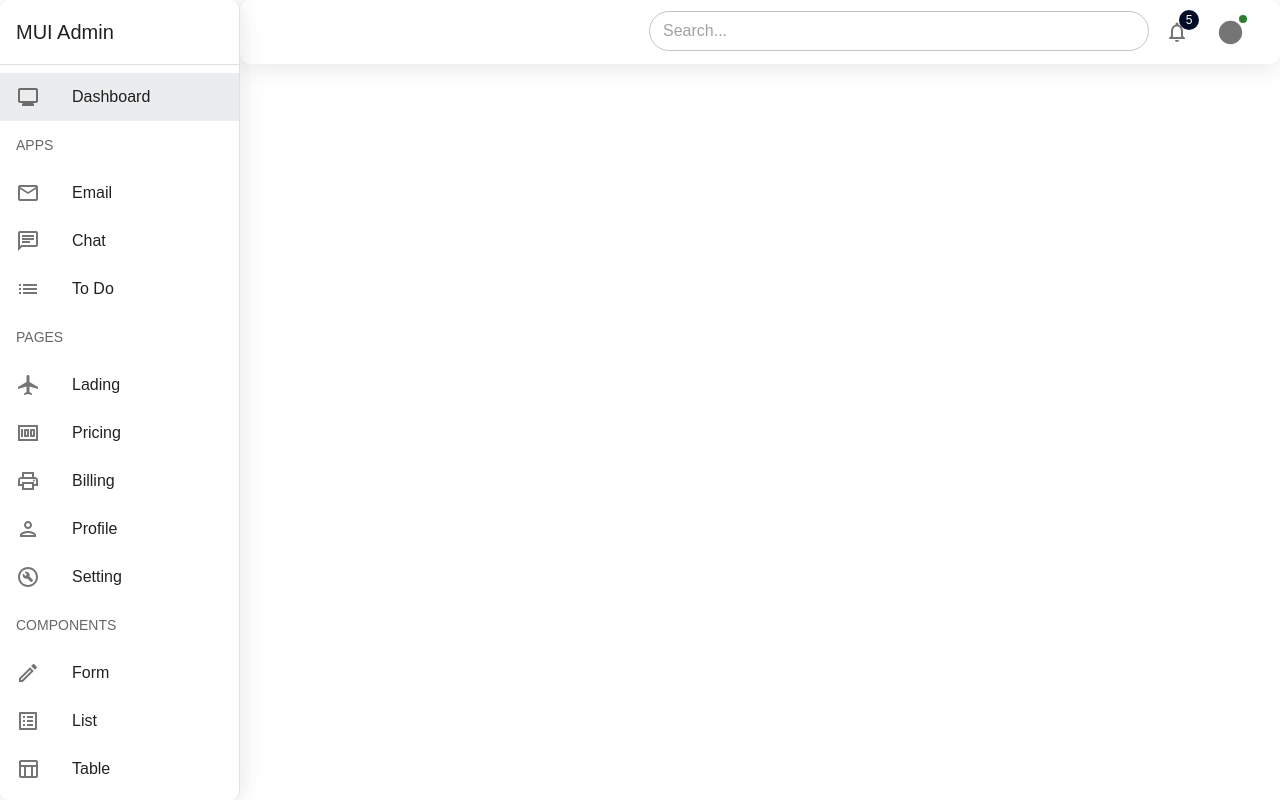
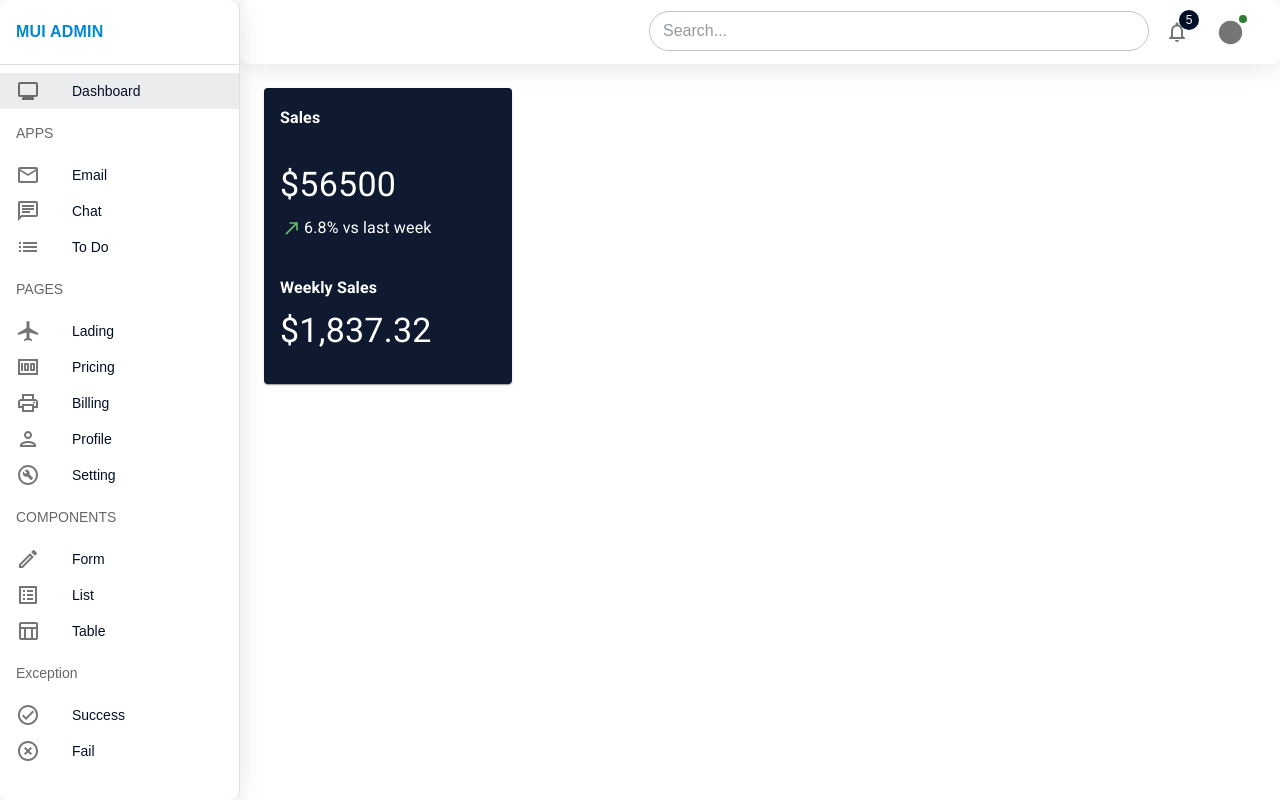
Before and after one commit to AGDholo/mui-admin, a React (Vite) app: page / in a window 1280 px wide. Built offline with nearby package versions, Linux system fonts and the light colour scheme.

Commit message:
feat: add main

```diff
--- a/package.json
+++ b/package.json
@@ -9,6 +9,7 @@
     "prettier": "prettier --write ."
   },
   "dependencies": {
+    "@ant-design/charts": "^1.3.5",
     "@emotion/react": "^11.7.1",
     "@emotion/styled": "^11.6.0",
     "@mui/icons-material": "^5.3.0",
--- a/src/App.tsx
+++ b/src/App.tsx
@@ -1,12 +1,85 @@
+import {
+  Box,
+  Card,
+  CardContent,
+  createTheme,
+  Grid,
+  Icon,
+  ThemeProvider,
+  Toolbar,
+  Typography,
+} from '@mui/material';
+import { CallMadeOutlined } from '@mui/icons-material';
 import Navbar from './components/Layout/Navbar';
-import Sidebar from './components/Layout/Sidebar';
+import Sidebar, { drawerWidth } from './components/Layout/Sidebar';
 
 function App() {
+  const theme = createTheme({
+    palette: {
+      mode: 'dark',
+      background: {
+        default: '#020e25',
+        paper: '#020e25',
+      },
+    },
+  });
+
   return (
-    <>
+    <Box sx={{ display: 'flex' }}>
       <Navbar />
       <Sidebar />
-    </>
+
+      <Box
+        component="main"
+        sx={{
+          flexGrow: 1,
+          p: 3,
+          width: { sm: `calc(100% - ${drawerWidth}px)` },
+        }}
+      >
+        <Toolbar />
+
+        <Grid container>
+          <Grid item xs={12} md={6} lg={3}>
+            <ThemeProvider theme={theme}>
+              <Card>
+                <CardContent>
+                  <Typography variant="subtitle1" fontWeight="bold">
+                    Sales
+                  </Typography>
+
+                  <Typography variant="h4" sx={{ mt: 4, mb: 1 }}>
+                    $56500
+                  </Typography>
+
+                  <Typography
+                    variant="subtitle1"
+                    sx={{ display: 'flex', alignContent: 'center' }}
+                  >
+                    <Icon>
+                      <CallMadeOutlined fontSize="small" color="success" />
+                    </Icon>
+                    6.8% vs last week
+                  </Typography>
+
+                  <Typography
+                    variant="subtitle1"
+                    fontWeight="bold"
+                    sx={{ mt: 4 }}
+                  >
+                    Weekly Sales
+                  </Typography>
+
+                  <Typography variant="h4" sx={{ my: 1 }}>
+                    $1,837.32
+                  </Typography>
+                </CardContent>
+              </Card>
+            </ThemeProvider>
+          </Grid>
+        </Grid>
+      </Box>
+    </Box>
   );
 }
 
--- a/src/components/Layout/Sidebar.tsx
+++ b/src/components/Layout/Sidebar.tsx
@@ -9,6 +9,7 @@ import {
   ListSubheader,
   Toolbar,
   Typography,
+  useTheme,
 } from '@mui/material';
 import { useState } from 'react';
 import {
@@ -32,7 +33,7 @@ export const drawerWidth = 240;
 
 function Sidebar() {
   const [mobileOpen, setMobileOpen] = useState(false);
-
+  const theme = useTheme();
   const container = window !== undefined ? () => document.body : undefined;
 
   const handleDrawerToggle = () => {
@@ -122,10 +123,16 @@ function Sidebar() {
   const drawer = (
     <div>
       <Toolbar disableGutters sx={{ ml: 2 }}>
-        <Typography variant="h6">MUI Admin</Typography>
+        <Typography
+          variant="subtitle1"
+          sx={{ letterSpacing: '.0125em', color: theme.palette.info.main }}
+          fontWeight="600"
+        >
+          MUI ADMIN
+        </Typography>
       </Toolbar>
       <Divider />
-      <List>
+      <List dense>
         {data.map((item) => {
           if (item.subheader) {
             return (
--- a/src/main.tsx
+++ b/src/main.tsx
@@ -24,6 +24,9 @@ const theme = createTheme({
     primary: {
       main: '#020e25',
     },
+    text: {
+      primary: '#020e25',
+    },
   },
   components: {
     MuiPaper: {
```
Also changed, not shown: 1 other file (tests, documents, lock files or other folders).
